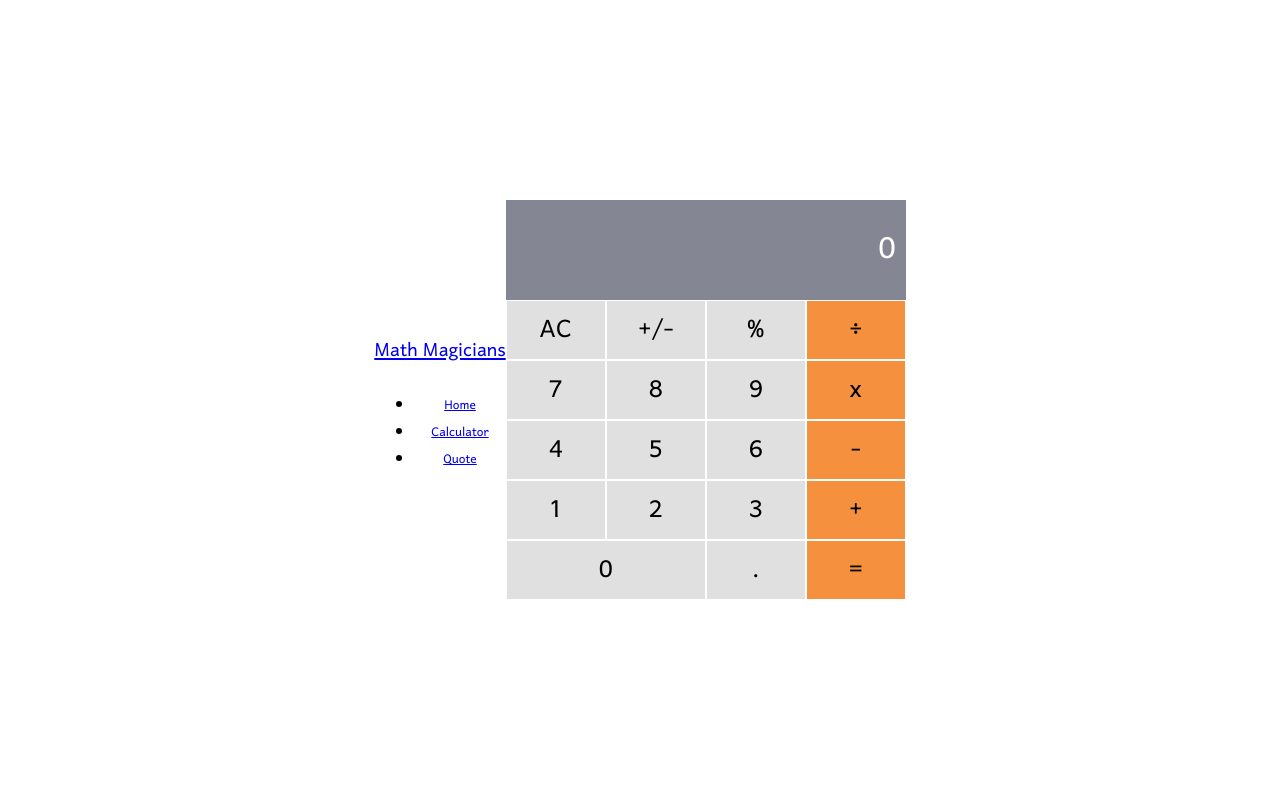
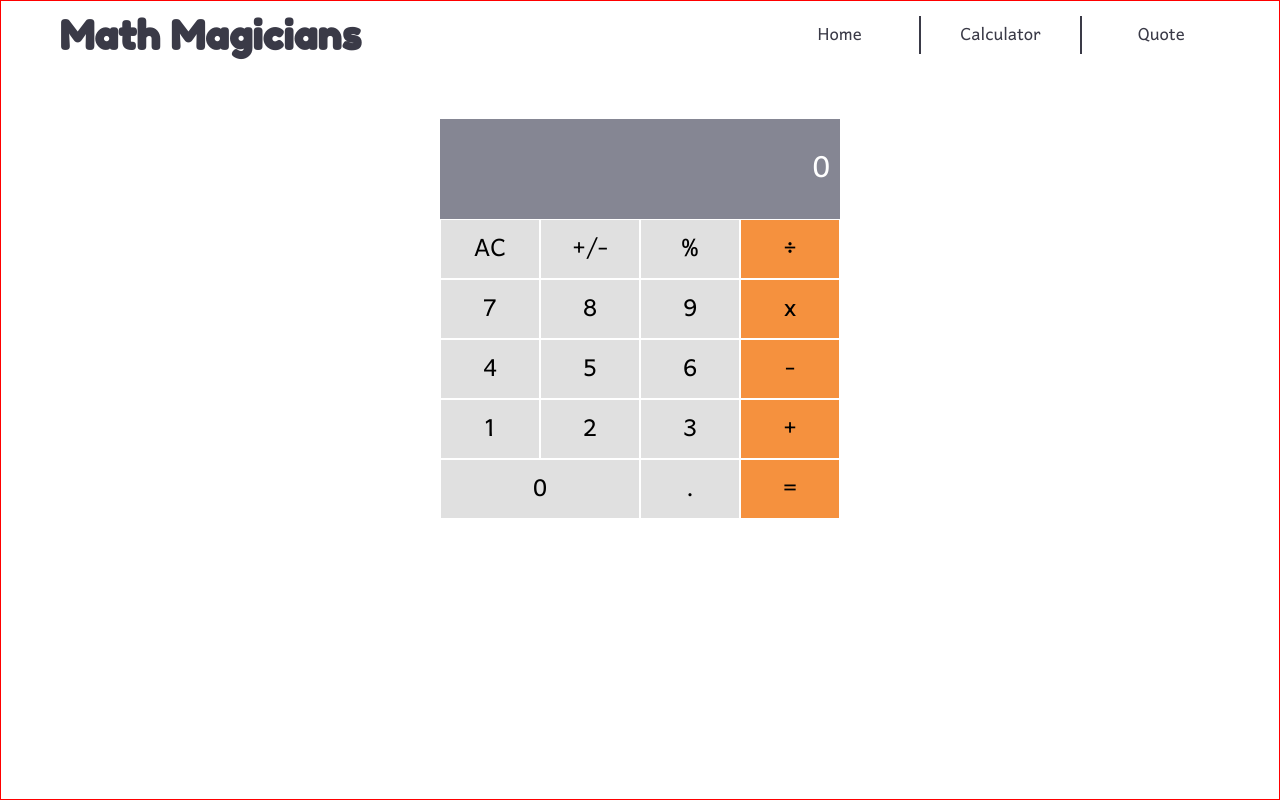
Before and after one commit to KDlamini/math-magicians, a React (Create React App) app: page / in a window 1280 px wide. Built offline with nearby package versions, Linux system fonts and the light colour scheme.

Commit message:
Add Calculator, Header, and Navbar CSS files under styles folder. - Apply all relevant styles for Navbar elements.

```diff
--- a/public/index.html
+++ b/public/index.html
@@ -10,7 +10,6 @@
   />
   <title>Math Magicians</title>
   </head>
-  <body>
-    <div id="root"></div>
+  <body id="root">
   </body>
 </html>
--- a/src/App.css
+++ b/src/App.css
@@ -18,64 +18,6 @@ body {
 }
 
 .App {
-  display: flex;
-  align-items: center;
-  justify-content: center;
-  text-align: center;
   height: 100vh;
+  border: 1px solid red;
 }
-
-#calculator {
-  display: grid;
-  justify-content: center;
-  align-content: center;
-  grid-template-columns: repeat(4, 100px);
-  grid-template-rows: minmax(100px, auto) repeat(5, 60px);
-}
-
-#display {
-  grid-column: 1 / -1;
-  background: #858693;
-  color: #fff;
-  font-size: 2.5rem;
-  text-align: right;
-  display: flex;
-  justify-content: space-around;
-  flex-direction: column;
-  padding: 10px;
-  word-wrap: break-word;
-  word-break: break-all;
-}
-
-button {
-  cursor: pointer;
-  font-size: 2rem;
-  border: 1px solid #fff;
-  background: #e0e0e0;
-  outline: none;
-}
-
-button:hover {
-  background: rgba(144, 166, 187, 0.75);
-  background: rgba(223, 231, 238, 0.75);
-}
-
-#zero {
-  grid-column: span 2;
-}
-
-#divide,
-#multiply,
-#subtract,
-#add,
-#equals {
-  background: #f5913e;
-}
-
-#divide:hover,
-#multiply:hover,
-#subtract:hover,
-#add:hover,
-#equals:hover {
-  background: #ffae6c;
-}
--- a/src/App.js
+++ b/src/App.js
@@ -2,7 +2,7 @@
 import React, { Component } from 'react';
 import Calculator from './components/Calculator';
 import Navbar from './components/Navbar';
-import './App.css';
+import './styles/Calculator.css';
 
 class App extends Component {
   render() {
--- a/src/components/Header.js
+++ b/src/components/Header.js
@@ -1,10 +1,11 @@
 import React from 'react';
 import { Link } from 'react-router-dom';
+import '../styles/Header.css';
 
 function Header() {
   return (
     <header>
-      <Link to="/">
+      <Link to="/" className="logo-link">
         <h1>Math Magicians</h1>
       </Link>
     </header>
--- a/src/components/Navbar.js
+++ b/src/components/Navbar.js
@@ -1,20 +1,21 @@
 import React from 'react';
 import { Link } from 'react-router-dom';
 import Header from './Header';
+import '../styles/Navbar.css';
 
 function Navbar() {
   return (
     <nav>
       <Header />
-      <ul>
-        <li>
-          <Link to="/">Home</Link>
+      <ul className="nav-list">
+        <li className="nav-item">
+          <Link to="/" className="link">Home</Link>
         </li>
-        <li>
-          <Link to="/calculator">Calculator</Link>
+        <li className="nav-item">
+          <Link to="/calculator" className="link">Calculator</Link>
         </li>
-        <li>
-          <Link to="/quote">Quote</Link>
+        <li className="nav-item">
+          <Link to="/quote" className="link">Quote</Link>
         </li>
       </ul>
     </nav>
--- a/src/index.js
+++ b/src/index.js
@@ -3,6 +3,7 @@ import ReactDOM from 'react-dom';
 import { BrowserRouter as Router } from 'react-router-dom';
 import App from './App';
 import reportWebVitals from './reportWebVitals';
+import './App.css';
 
 ReactDOM.render(
   <React.StrictMode>
--- /dev/null
+++ b/src/styles/Calculator.css
@@ -0,0 +1,54 @@
+#calculator {
+    display: grid;
+    justify-content: center;
+    align-content: center;
+    grid-template-columns: repeat(4, 100px);
+    grid-template-rows: minmax(100px, auto) repeat(5, 60px);
+  }
+
+  #display {
+    grid-column: 1 / -1;
+    background: #858693;
+    color: #fff;
+    font-size: 2.5rem;
+    text-align: right;
+    display: flex;
+    justify-content: space-around;
+    flex-direction: column;
+    padding: 10px;
+    word-wrap: break-word;
+    word-break: break-all;
+  }
+
+  button {
+    cursor: pointer;
+    font-size: 2rem;
+    border: 1px solid #fff;
+    background: #e0e0e0;
+    outline: none;
+  }
+
+  button:hover {
+    background: rgba(144, 166, 187, 0.75);
+    background: rgba(223, 231, 238, 0.75);
+  }
+
+  #zero {
+    grid-column: span 2;
+  }
+
+  #divide,
+  #multiply,
+  #subtract,
+  #add,
+  #equals {
+    background: #f5913e;
+  }
+
+  #divide:hover,
+  #multiply:hover,
+  #subtract:hover,
+  #add:hover,
+  #equals:hover {
+    background: #ffae6c;
+  }
--- /dev/null
+++ b/src/styles/Header.css
@@ -0,0 +1,17 @@
+@import url('https://fonts.googleapis.com/css2?family=Fredoka+One&display=swap');
+
+header {
+    padding: 10px 20px;
+}
+
+.logo-link {
+    text-decoration: none;
+    color: #3a3a47;
+}
+
+h1 {
+    font-family: 'Fredoka One', sans-serif;
+    font-weight: bold;
+    font-size: 2.5rem;
+    margin: 0;
+}
--- /dev/null
+++ b/src/styles/Navbar.css
@@ -0,0 +1,36 @@
+nav {
+    display: flex;
+    align-items: center;
+    justify-content: space-between;
+    padding: 0 3vw;
+    margin-bottom: 50px;
+}
+
+.nav-list {
+    display: flex;
+    width: 40%;
+    margin: 0;
+    padding: 0;
+    list-style: none;
+}
+
+.nav-item {
+    flex: 1;
+    text-align: center;
+    font-weight: 600;
+    font-size: 1.4rem;
+    border-right: 2px solid #3a3a47;
+}
+
+.nav-item:last-child {
+    border-right: none;
+}
+
+.link {
+    text-decoration: none;
+    color: #3a3a47;
+}
+
+.link:hover {
+    color: #f5913e;
+}
```
